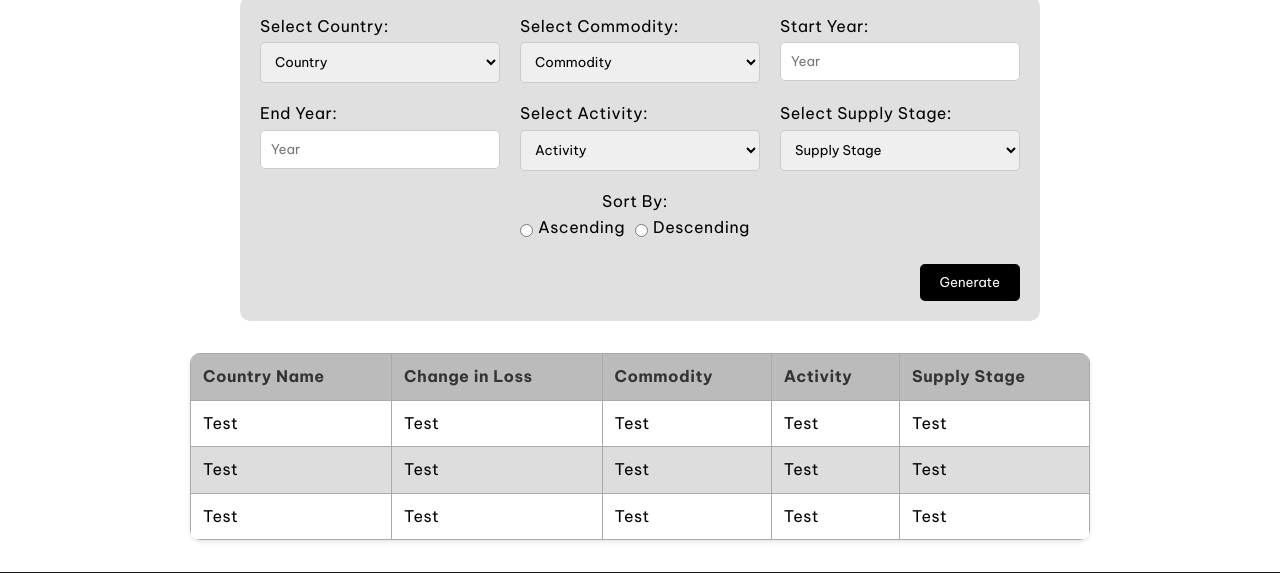
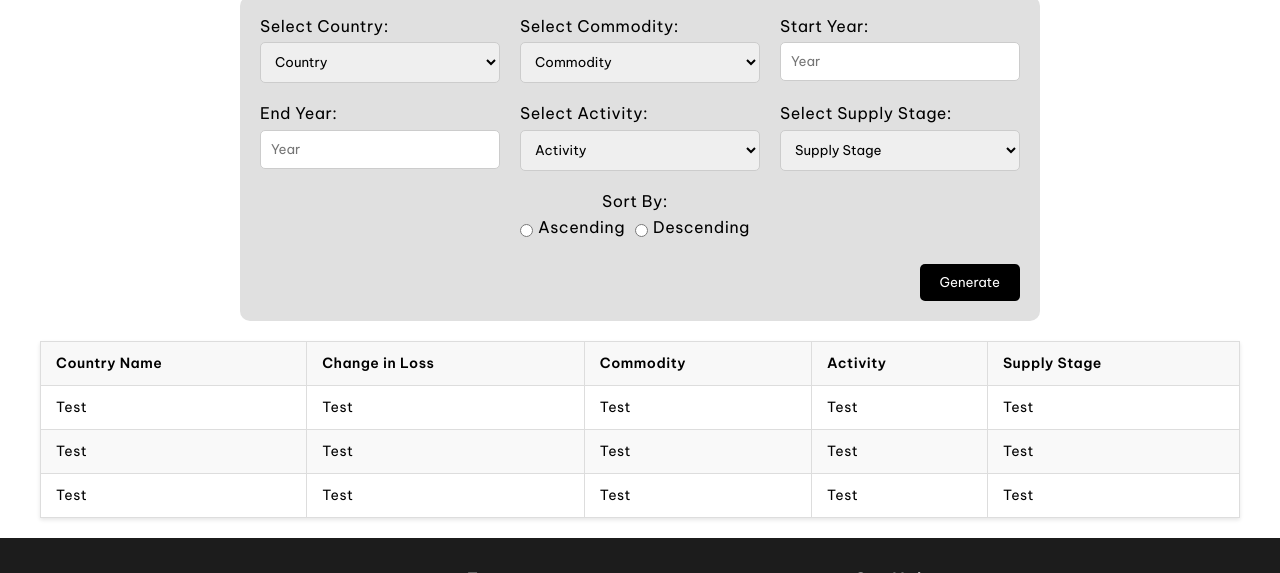
Before and after one commit to tunykush/Faver_Foodwaste, a website built with Vite: page milestone3/html/task2a.html in a window 1280 px wide. Shown: the part 227-800 px from the top of the page. Built offline with nearby package versions, Linux system fonts and the light colour scheme; a web font is replaced by a local one.

Commit message:
update table css

```diff
--- a/milestone3/css/level2/taskA.css
+++ b/milestone3/css/level2/taskA.css
@@ -77,40 +77,43 @@ button#generate:hover {
     display: flex;
     justify-content: center;
     width: 100%;
-    border-radius: 0.625rem;
-    transition: 1s;
-}
-
-.data-table-container:hover {
-    transform: scale(1.1);
+    padding: 20px 0;
 }
 
 .data-table {
     width: 100%;
-    max-width: 56.25rem;
-    margin: 2rem 0;
+    max-width: 1200px;
     border-collapse: collapse;
     background-color: #fff;
-    box-shadow: 0 0.125rem 0.25rem rgba(0, 0, 0, 0.1);
-    border-radius: 0.625rem;
-    overflow: hidden;
-
+    box-shadow: 0 2px 4px rgba(0, 0, 0, 0.1);
 }
-
 
 .data-table th,
 .data-table td {
-    padding: 0.75rem;
-    border: 0.0625rem solid #aaa;
+    padding: 12px 15px;
+    border: 1px solid #ddd;
     text-align: left;
+    font-size: 14px;
 }
 
 .data-table th {
-    background-color: #bbb;
-    font-weight: bold;
-    color: #333;
+    background-color: #f8f8f8;
+    font-weight: 600;
 }
 
 .data-table tr:nth-child(even) {
-    background-color: #ddd;
+    background-color: #f9f9f9;
 }
+
+.data-table a {
+    color: #007bff;
+    text-decoration: none;
+}
+
+.data-table a:hover {
+    text-decoration: underline;
+}
+
+.data-table th, .data-table td {
+    white-space: nowrap;
+}
```
